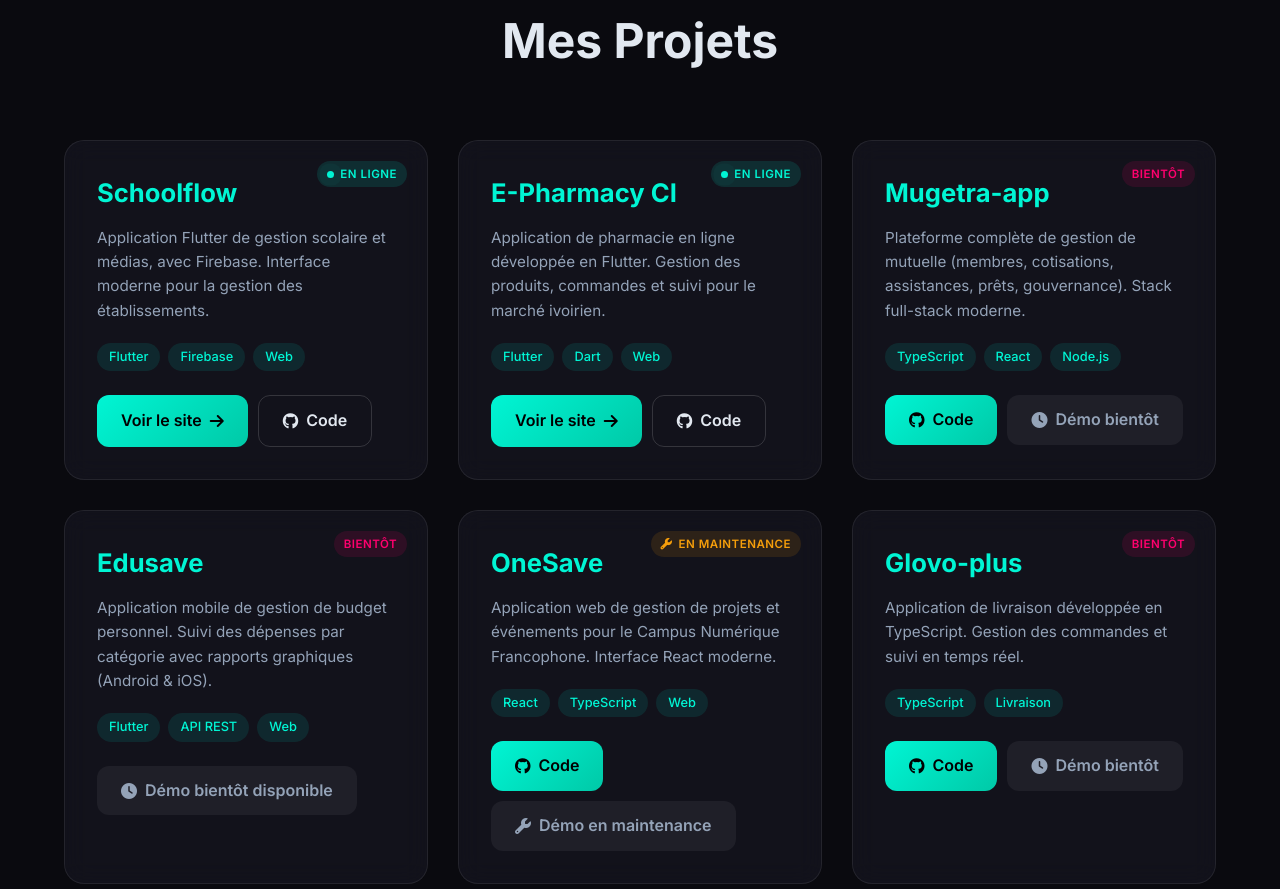
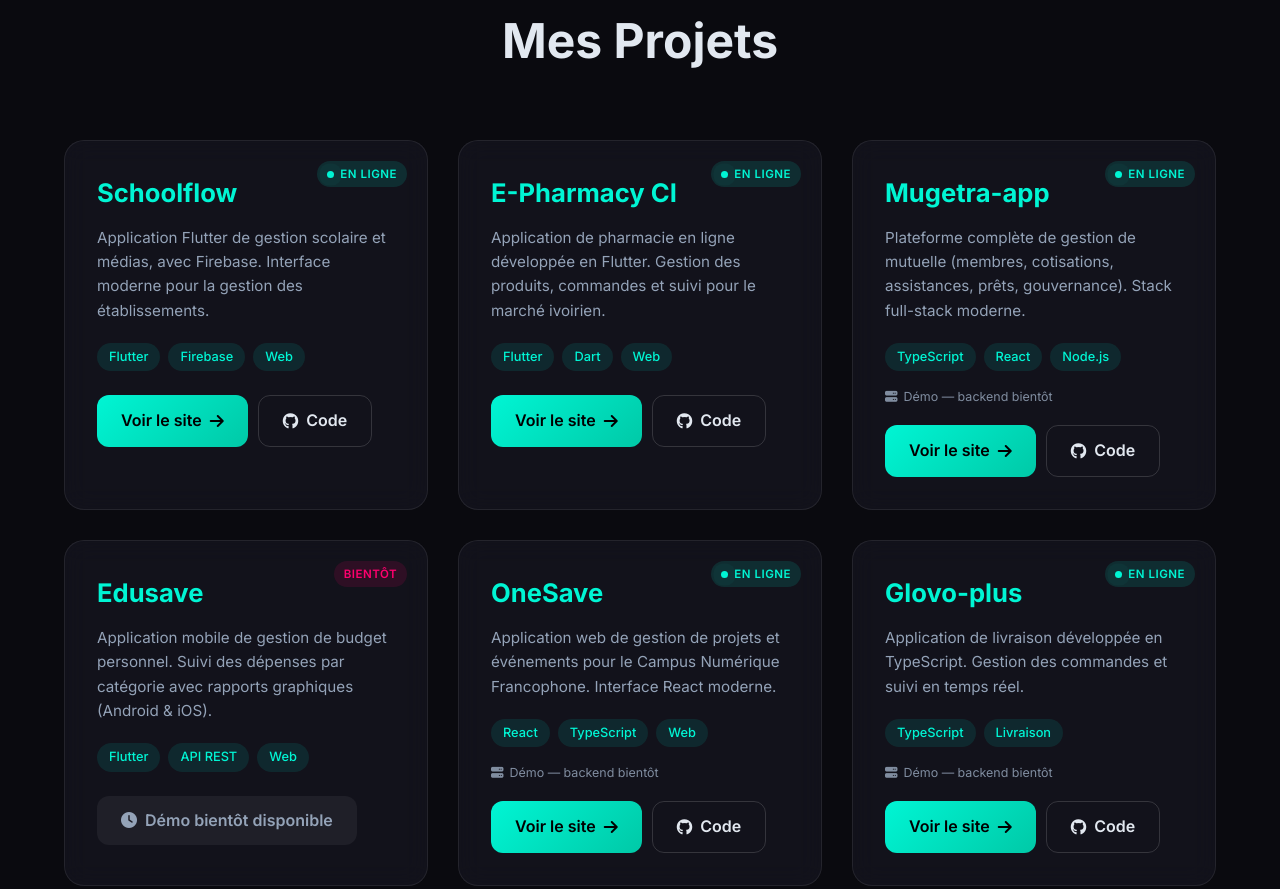
Before and after one commit to trixma-ux/portfolio, a plain HTML site: page index.html in a window 1280 px wide. Shown: the part 897-1786 px from the top of the page. Drawn offline with Linux system fonts and the light colour scheme.

Commit message:
Mugetra, Glovo-plus and OneSave are live on GitHub Pages

```diff
--- a/index.html
+++ b/index.html
@@ -173,6 +173,7 @@
     }
     .status.soon { background: rgba(255, 0, 110, 0.12); color: var(--accent); }
     .status.maintenance { background: rgba(245, 158, 11, 0.12); color: #f59e0b; }
+    .demo-note { display: flex; align-items: center; gap: 6px; margin: -8px 0 18px; font-size: 0.78rem; color: var(--muted); opacity: 0.85; }
     .btn-disabled {
       background: rgba(255,255,255,0.06); color: var(--muted); cursor: not-allowed; pointer-events: none;
     }
@@ -237,7 +238,7 @@
         </div>
 
         <div class="card">
-          <span class="status soon">Bientôt</span>
+          <span class="status live">En ligne</span>
           <h3>Mugetra-app</h3>
           <p>Plateforme complète de gestion de mutuelle (membres, cotisations, assistances, prêts, gouvernance). Stack full-stack moderne.</p>
           <div class="tags">
@@ -245,7 +246,8 @@
             <span class="tag">React</span>
             <span class="tag">Node.js</span>
           </div>
-          <div class="btn-group"><a href="https://github.com/trixma-ux/mugetra-app" target="_blank" rel="noopener" class="btn"><i class="fab fa-github"></i> Code</a><span class="btn btn-disabled"><i class="fas fa-clock"></i> Démo bientôt</span></div>
+          <div class="demo-note"><i class="fas fa-server"></i> Démo — backend bientôt</div>
+          <div class="btn-group"><a href="https://trixma-ux.github.io/mugetra-app/" target="_blank" rel="noopener" class="btn">Voir le site <i class="fas fa-arrow-right"></i></a><a href="https://github.com/trixma-ux/mugetra-app" target="_blank" rel="noopener" class="btn btn-ghost"><i class="fab fa-github"></i> Code</a></div>
         </div>
 
         <div class="card">
@@ -261,7 +263,7 @@
         </div>
 
         <div class="card">
-          <span class="status maintenance"><i class="fas fa-wrench"></i> En maintenance</span>
+          <span class="status live">En ligne</span>
           <h3>OneSave</h3>
           <p>Application web de gestion de projets et événements pour le Campus Numérique Francophone. Interface React moderne.</p>
           <div class="tags">
@@ -269,18 +271,20 @@
             <span class="tag">TypeScript</span>
             <span class="tag">Web</span>
           </div>
-          <div class="btn-group"><a href="https://github.com/trixma-ux/OneSave" target="_blank" rel="noopener" class="btn"><i class="fab fa-github"></i> Code</a><span class="btn btn-disabled"><i class="fas fa-wrench"></i> Démo en maintenance</span></div>
+          <div class="demo-note"><i class="fas fa-server"></i> Démo — backend bientôt</div>
+          <div class="btn-group"><a href="https://trixma-ux.github.io/OneSave/" target="_blank" rel="noopener" class="btn">Voir le site <i class="fas fa-arrow-right"></i></a><a href="https://github.com/trixma-ux/OneSave" target="_blank" rel="noopener" class="btn btn-ghost"><i class="fab fa-github"></i> Code</a></div>
         </div>
 
         <div class="card">
-          <span class="status soon">Bientôt</span>
+          <span class="status live">En ligne</span>
           <h3>Glovo-plus</h3>
           <p>Application de livraison développée en TypeScript. Gestion des commandes et suivi en temps réel.</p>
           <div class="tags">
             <span class="tag">TypeScript</span>
             <span class="tag">Livraison</span>
           </div>
-          <div class="btn-group"><a href="https://github.com/trixma-ux/glovo-plus" target="_blank" rel="noopener" class="btn"><i class="fab fa-github"></i> Code</a><span class="btn btn-disabled"><i class="fas fa-clock"></i> Démo bientôt</span></div>
+          <div class="demo-note"><i class="fas fa-server"></i> Démo — backend bientôt</div>
+          <div class="btn-group"><a href="https://trixma-ux.github.io/glovo-plus/" target="_blank" rel="noopener" class="btn">Voir le site <i class="fas fa-arrow-right"></i></a><a href="https://github.com/trixma-ux/glovo-plus" target="_blank" rel="noopener" class="btn btn-ghost"><i class="fab fa-github"></i> Code</a></div>
         </div>
       </div>
     </div>
```
